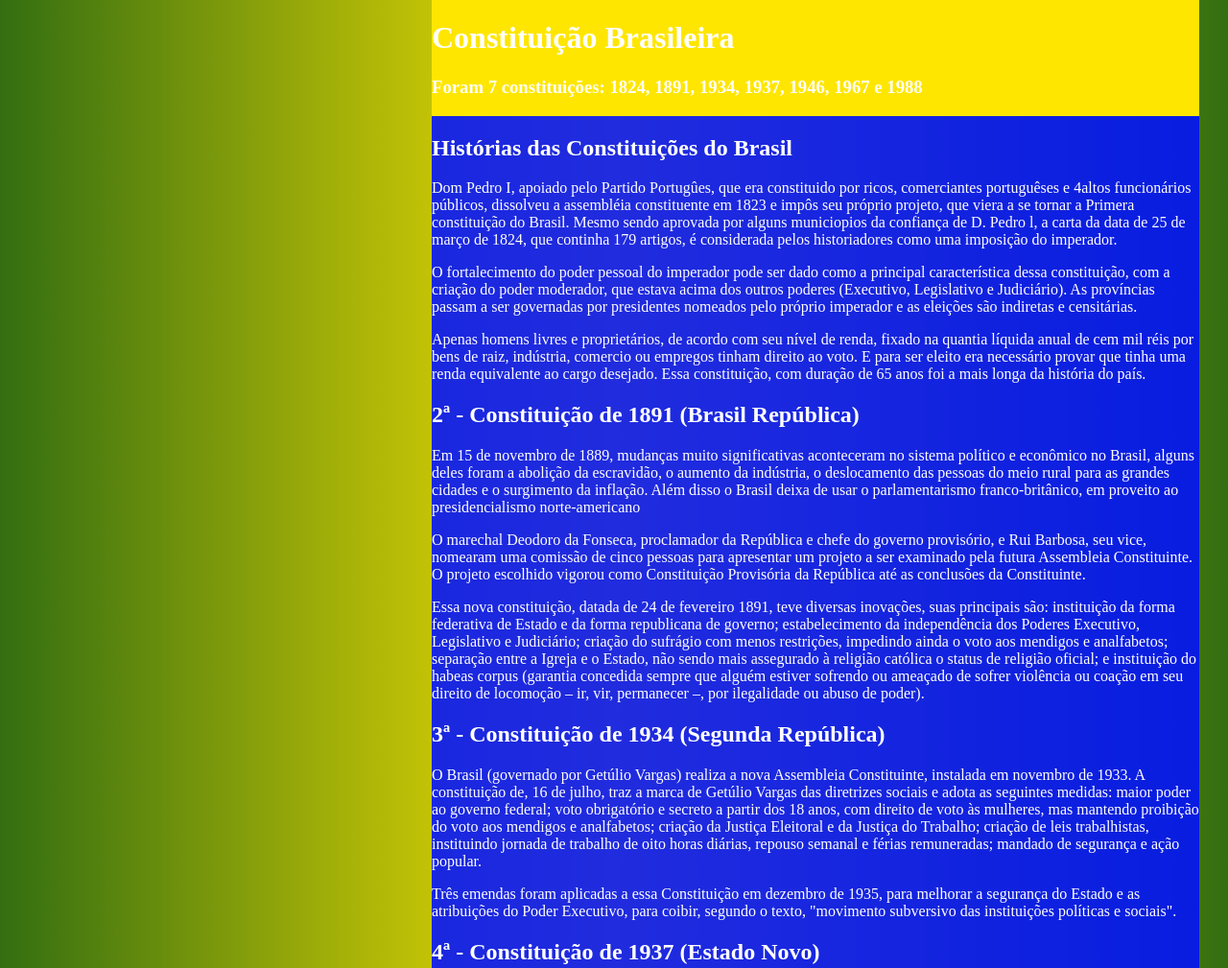
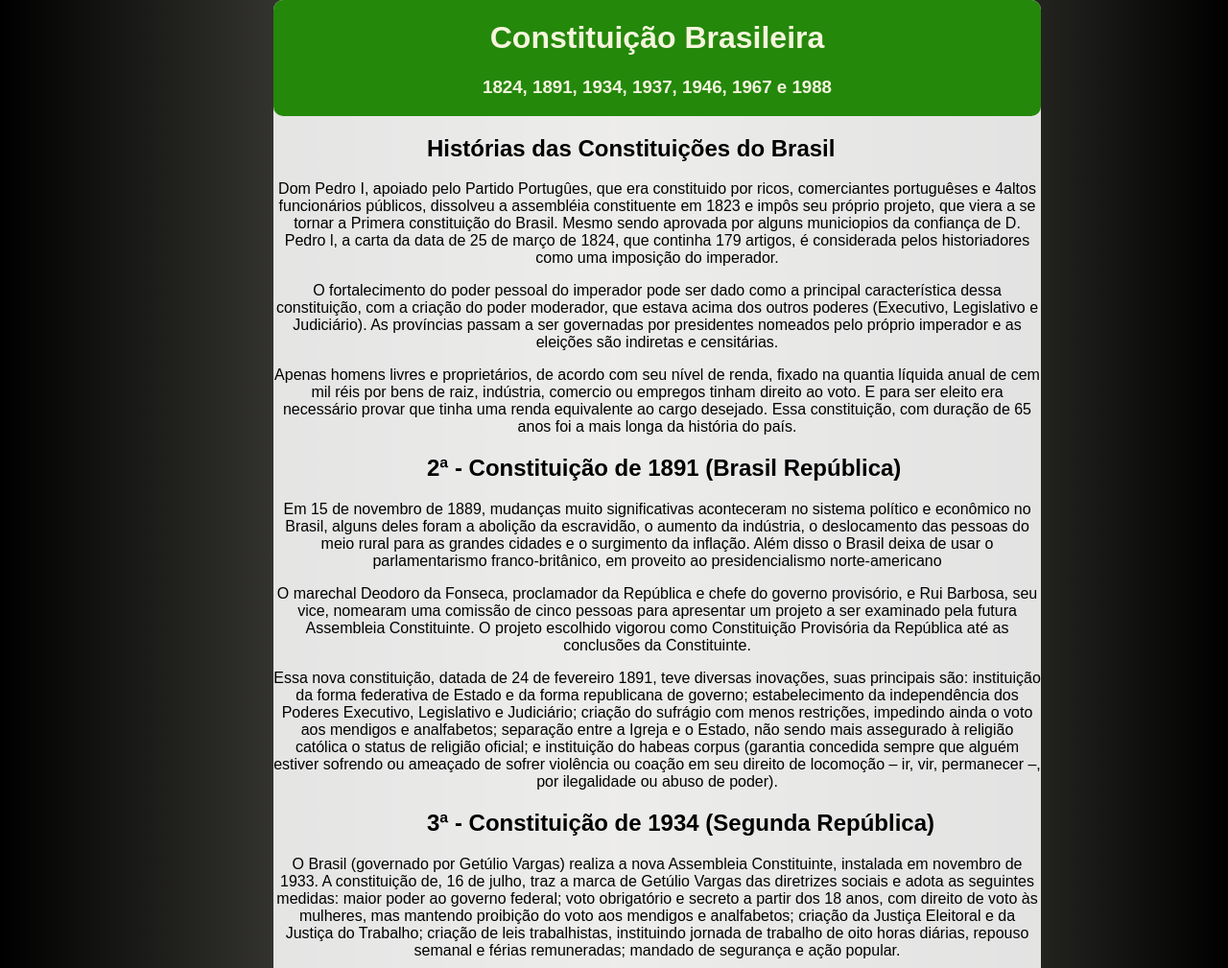
Before and after one commit to EllGuilherme/Trabalho-De-Filosofia-2.0, a plain HTML site: page index.html in a window 1280 px wide. Shown: the top 1009 px of the page at 96% size. Drawn offline with Linux system fonts and the light colour scheme.

Commit message:
começo de um fim

```diff
--- a/index.html
+++ b/index.html
@@ -13,7 +13,7 @@
             <div>
                 <span>
                     <h1>Constituição Brasileira</h1>
-                    <h3>Foram 7 constituições: 1824, 1891, 1934, 1937, 1946, 1967 e 1988</h3>
+                    <h3>1824, 1891, 1934, 1937, 1946, 1967 e 1988</h3>
                 </span>
             </div>
         </header>
@@ -35,7 +35,7 @@
                   <P>As principais medidas aprovadas foram: instituição da pena de morte; supressão da liberdade partidária e da liberdade de imprensa; anulação da independência dos Poderes Legislativo e Judiciário; restrição das prerrogativas do Congresso Nacional; permissão para suspensão da imunidade parlamentar; prisão e exílio de opositores do governo; e eleição indireta para presidente da República, com mandato de seis anos.  </P>
                   <P>Em 29 de outubro de 1945, Brasil sofreu as consequências da derrota da Alemanha nazista na 2° guerra mundial, junto com as ditaduras direitistas internacionais  </P>
                   <P>O general Eurico Gaspar Dutra, empossado em 31 de outubro de 1946, governou o país por decreto-lei. O novo presidente constituiu outro ministério e revogou o artigo 167 da Constituição, que adotava o estado de emergência. Ele também acabou com o Tribunal de Segurança Constitucional, que havia sido criado em 1945. </P>
-                 <H2>5ª – Constituição de 1946  </H2>
+                 <H2>5ª – Constituição de 1946 (República Populista)  </H2>
                   <P>Esta Constituição, datada de 18 de setembro de 1946, retomou a linha democrática de 1934 e foi promulgada legalmente. Foi promulgada após as deliberações do recém-eleito Congresso, que assumiu as atribuições da Assembleia Nacional Constituinte. Esta Constituição foi sancionada pelo Presidente dos Estados Unidos. </P>
                   <P>Entre as medidas adotadas estão a restauração dos direitos individuais, o fim da censura e a pena de morte. A Carta também restaurou a independência do Executivo, Legislativo e Judiciário. Outra medida foi a instituição de eleições diretas para Presidente da República, com mandato de cinco anos. </P>
                   <P>As demais normas estabelecidas por esta Constituição foram: incorporação da Justiça do Trabalho e do Tribunal Federal de Recursos ao Judiciário. Pluralidade partidária, direito de greve e livre associação sindical, e condicionar o uso da propriedade ao bem-estar social, possibilitando a desapropriação por interesse social </P>
--- a/style.css
+++ b/style.css
@@ -3,17 +3,40 @@ body{
     padding: 0vh;
     height: 100vh;
     width: 100vh;
-    background-image: linear-gradient(to right,   #336e11,#ffe601, #336e11);
+    background-image: linear-gradient(to right,   #000000,#727168, #000000);
+    font-family:  arial;
+}
+
+h1{
+color: beige;
+text-align: center;
+}
+
+h2{
+color: black;
+margin-left: 160px;;
+}
+
+h3{
+color: beige;
+text-align: center;
+}
+
+p{
+text-align: center;
 }
 
 main{
     width: 800px;
-    margin-left: 450px;
+    margin-left: 285px;
     display: flex;
     flex-flow: column;
-    background: rgba(0, 17, 255, 0.87);
-    color: white;
+    background: rgba(255, 255, 255, 0.87);
+    color: rgb(0, 0, 0);
+    border-radius: 10px;
 }
 header{
-    background-color: #ffe600;
+    background-color: #24880b;
+    border-width: 8px;
+    border-radius: 10px;
 }
```
